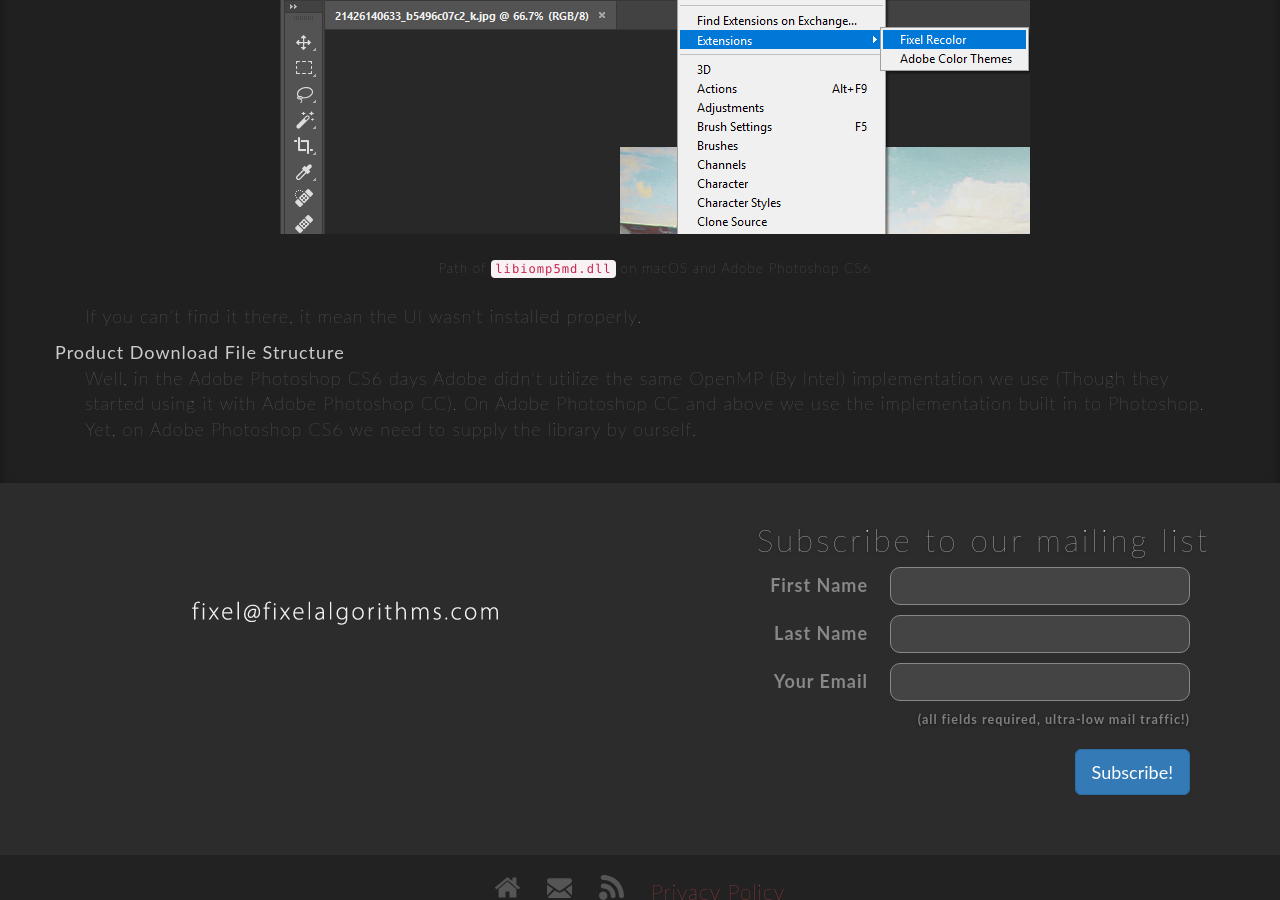
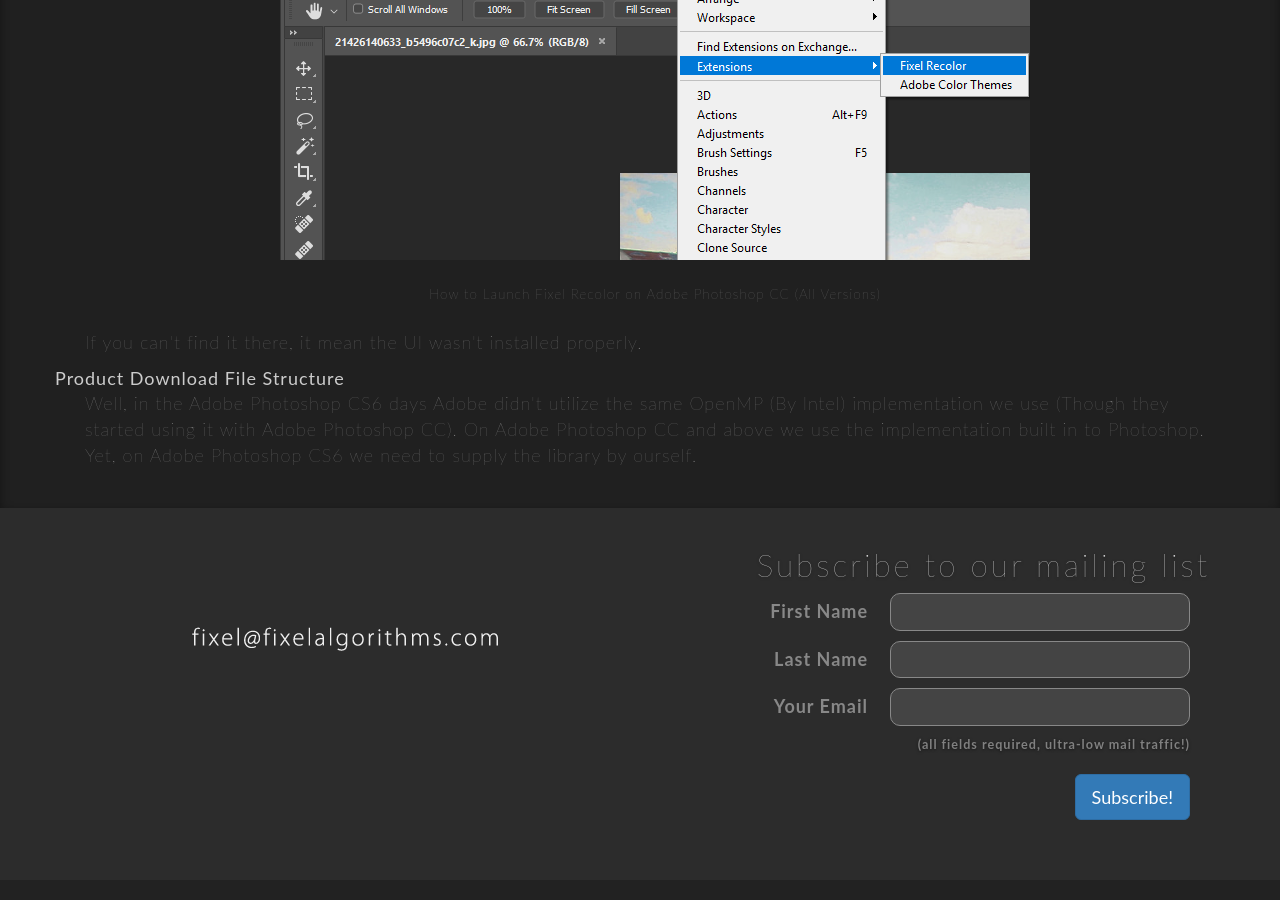
Before and after one commit to FixelAlgorithmsTeam/fixel, a Jekyll site: the page built from support/fixel-recolor-installation-guide.html, in a window 1280 px wide and 900 px high, scrolled down 1320 px. Built offline with Jekyll 4.4.1, drawn with Linux system fonts in a browser that asks for light colours; nearby versions of some CDN libraries; comment, search, counter and statistics services are not loaded.

Commit message:
New 	- 	Working on Fixel Recolor Installation Page. Fixed 	- 	B Known Issues 	-	C To Do 	- 	D Remarks 	- 	E

```diff
--- a/support/fixel-recolor-installation-guide.html
+++ b/support/fixel-recolor-installation-guide.html
@@ -78,9 +78,10 @@
 						Launching the UI is done like launching any HTML Panel in Photoshop: <code>Window -> Extensions -> Fixel Recolor</code>.
 
 						<br>
+						<br>
 						<figure>
 							<a href="images/FixelRecolorUiLaunch.png"><img src="images/FixelRecolorUiLaunch.png" alt="Launching Fixel Recolor UI" width="750" height="300" class="img-responsive img-center" style="margin-bottom: 25px; margin-bottom: 25px"></a>
-							<figcaption>Path of <code class="highlighter-rouge">libiomp5md.dll</code> on macOS and Adobe Photoshop CS6</figcaption>
+							<figcaption>How to Launch Fixel Recolor on Adobe Photoshop CC (All Versions)</figcaption>
 						</figure>
 						<br>
 
```
